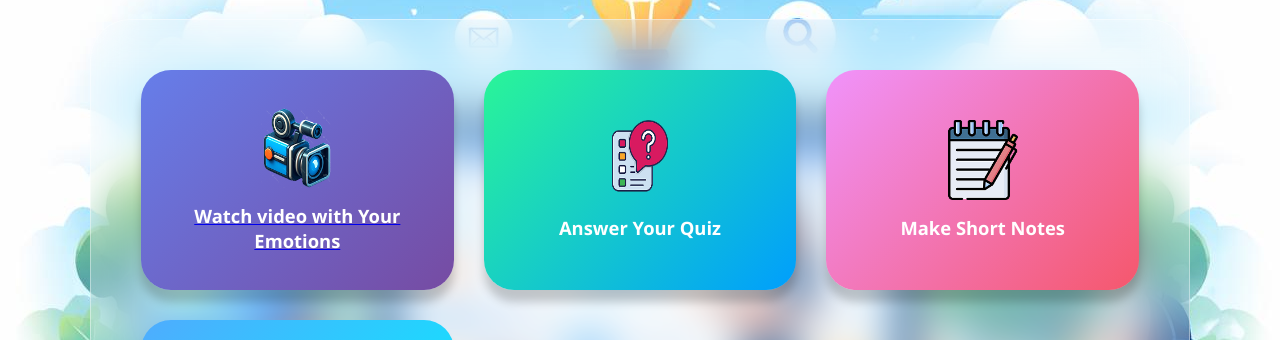
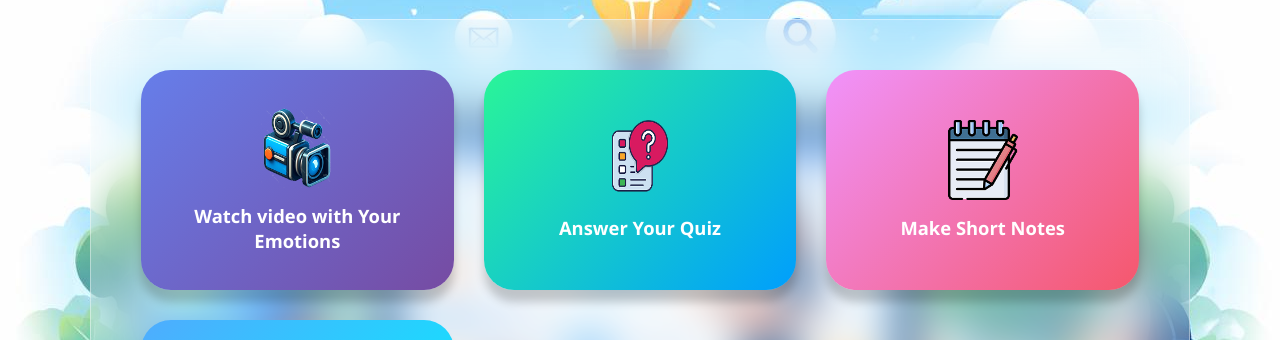
Before and after one commit to KeshaCodeolima/smart-learning-web-app-frontend, a React (Create React App) app: page / in a window 1280 px wide. Shown: the part 157-497 px from the top of the page. Built offline with nearby package versions, Linux system fonts and the light colour scheme.

Commit message:
(dashboard): Add the new css to dashsection class to remove the underline of the span tag text in all box in the dashborad page.

```diff
--- a/src/Components/Dashboard/dashboard.css
+++ b/src/Components/Dashboard/dashboard.css
@@ -127,3 +127,7 @@
     font-weight: 700;
     text-align: center;
 }
+
+.dashsection a {
+    text-decoration: none;
+}
```
